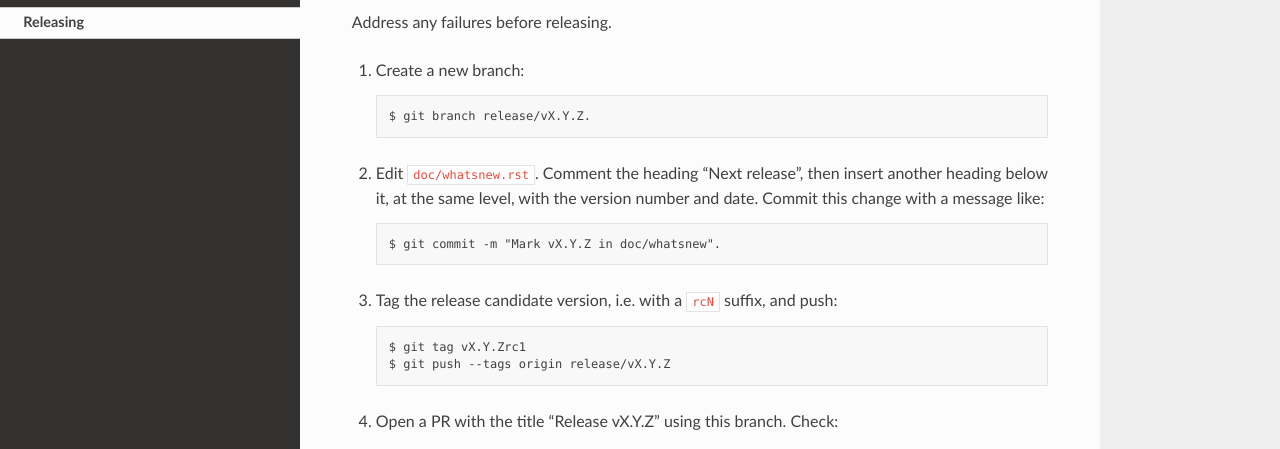
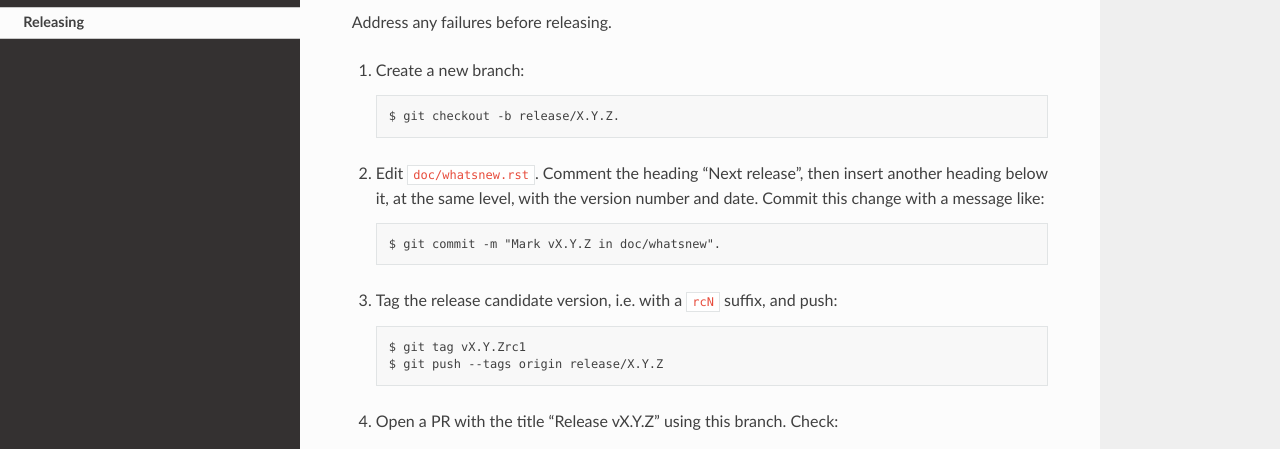
Before and after one commit to khaeru/genno, a Sphinx documentation site: the page built from doc/releasing.rst, in a window 1280 px wide and 900 px high. Shown: the part 293-742 px from the top of the window. Built offline with Sphinx 7.4.7 and the Read the Docs theme 2.0.0, drawn with Linux system fonts in a browser that asks for light colours; pages that are not in the unit, such as notebooks, are missing from menus.

```diff
--- a/doc/releasing.rst
+++ b/doc/releasing.rst
@@ -10,7 +10,7 @@ Address any failures before releasing.
 
 1. Create a new branch::
 
-    $ git branch release/vX.Y.Z.
+    $ git checkout -b release/X.Y.Z.
 
 2. Edit :file:`doc/whatsnew.rst`.
    Comment the heading "Next release", then insert another heading below it, at the same level, with the version number and date.
@@ -21,7 +21,7 @@ Address any failures before releasing.
 3. Tag the release candidate version, i.e. with a ``rcN`` suffix, and push::
 
     $ git tag vX.Y.Zrc1
-    $ git push --tags origin release/vX.Y.Z
+    $ git push --tags origin release/X.Y.Z
 
 4. Open a PR with the title “Release vX.Y.Z” using this branch.
    Check:
```
Also changed, not shown: doc/whatsnew.rst (+5 -2 lines).
